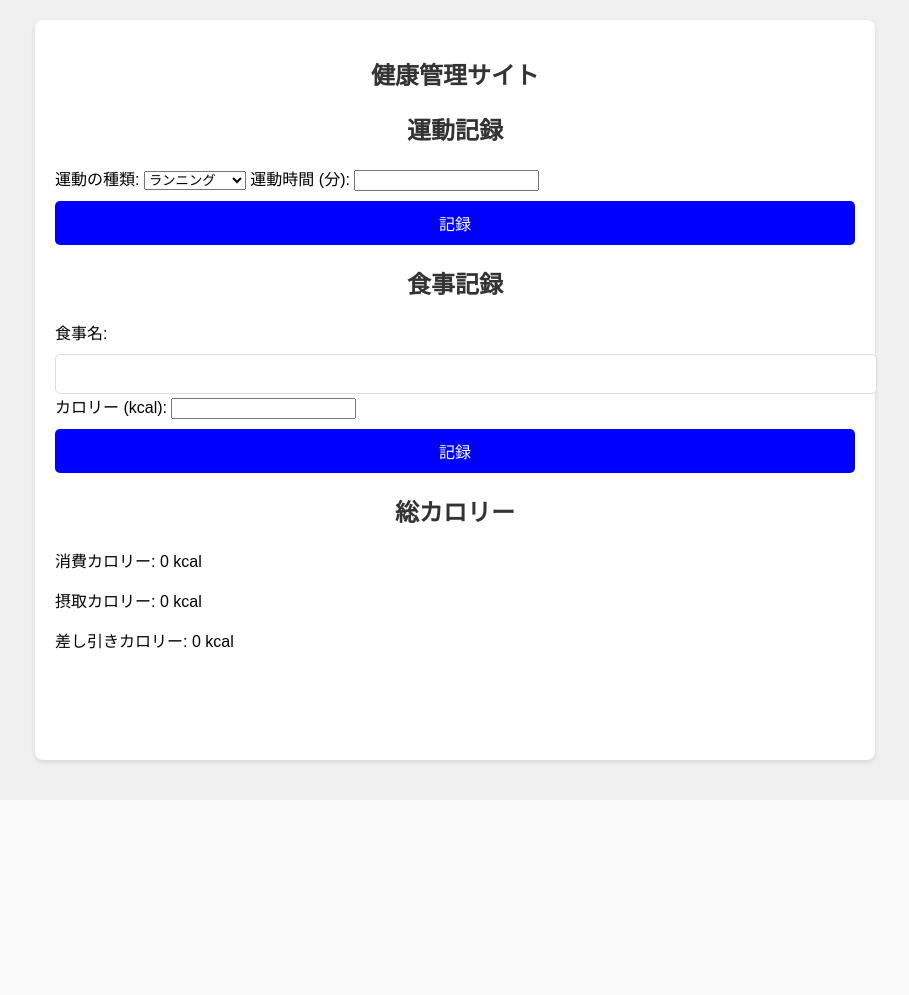
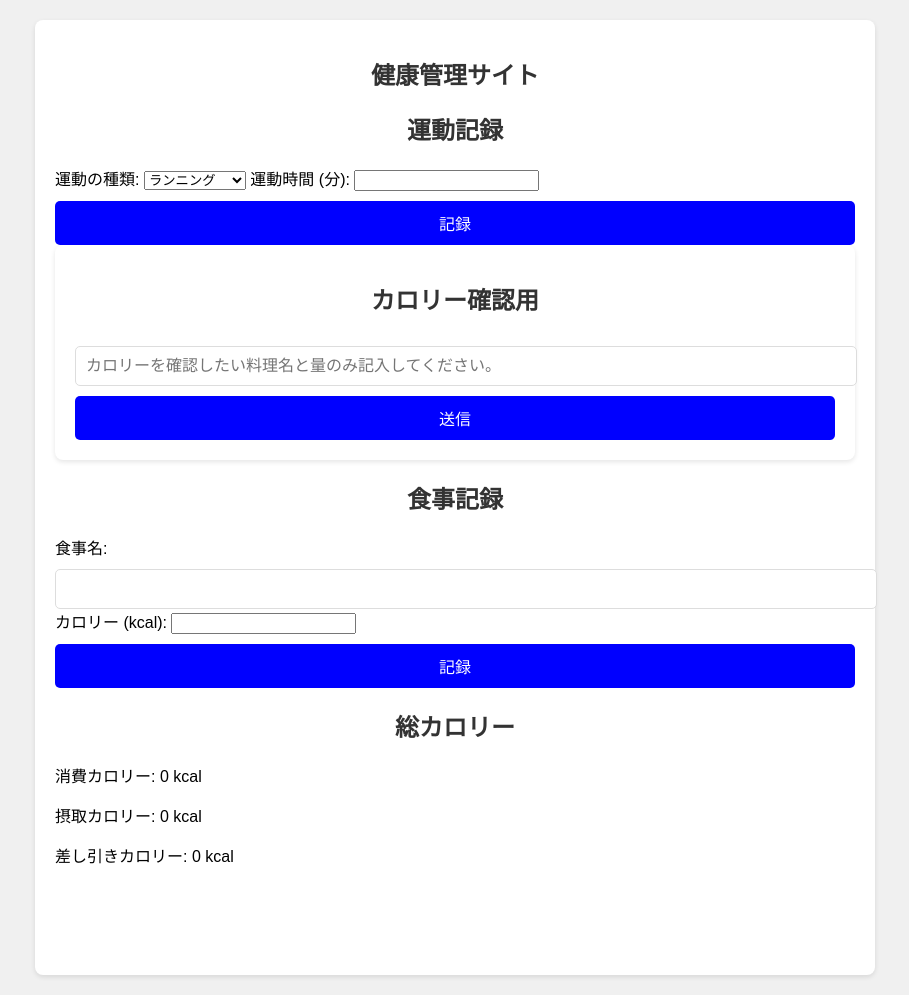
Before and after one commit to 1F10220195/team_web, a Flask app: page /health in a window 1280 px wide. Shown: the whole page, without its empty margins (185-1094 px from the left). Before the commit the page ends 765 px from the top, so only its background shows below. Run offline with Flask 3, Linux system fonts and the light colour scheme; a user stored in the database is signed in.

Commit message:
カロリー確認用

```diff
--- a/app.py
+++ b/app.py
@@ -38,10 +38,12 @@ def analyze():
     # ユーザー入力を取得
     food_input = request.json.get("food_input", "").strip()
     word_input = request.json.get("word_input", "").strip()
+    caro_input = request.json.get("caro_input", "").strip()
 
     # 結果を初期化
     result = None
     result_2 = None
+    result_3 = None
 
     # `food_input`がある場合の処理
     if food_input:
@@ -55,11 +57,20 @@ def analyze():
         result_2 = chat(messages_2).content  # ChatGPTからの結果
         ####print(result_2)
 
+
+    # `caro_input`がある場合の処理
+    if caro_input:
+        ###print(caro_input)
+        messages_3 = [HumanMessage(content=f"{caro_input}のカロリーのみを返答してください")]
+        result_3 = chat(messages_3).content  # ChatGPTからの結果
+        ####print(result_3)
+
     # 結果を返す
     return jsonify({
         "result": result,    # `food_input`の結果
-        "result_2": result_2  # `word_input`の結果
-    })
+        "result_2": result_2, # `word_input`の結果
+        "result_3": result_3  # `word_input`の結果
+        })
 
 
 
--- a/templates/health.html
+++ b/templates/health.html
@@ -27,6 +27,12 @@
             <div id="exercise-results"></div>
         </section>
 
+        <div class="simple-design">
+            <h1>カロリー確認用</h1>
+            <input type="text" id="caroInput" placeholder="カロリーを確認したい料理名と量のみ記入してください。">
+            <button id="Button">送信</button>
+            <div id="result_3"></div>
+</div>
         <!-- 食事の記録フォーム -->
         <section class="meal-section">
             <h2>食事記録</h2>
@@ -52,6 +58,17 @@
 
     </div>
 
-    <script src="{{ url_for('static', filename='js/script.js') }}"></script>
+    <script>
+        document.getElementById("Button").addEventListener("click", async () => {
+            const caroInput = document.getElementById("caroInput").value;
+            const response = await fetch("/analyze", {
+                method: "POST",
+                headers: { "Content-Type": "application/json" },
+                body: JSON.stringify({ caro_input: caroInput })
+            });
+            const data = await response.json();
+            document.getElementById("result_3").innerText = data.result_3;
+        });
+    </script>
 </body>
 </html>
```
